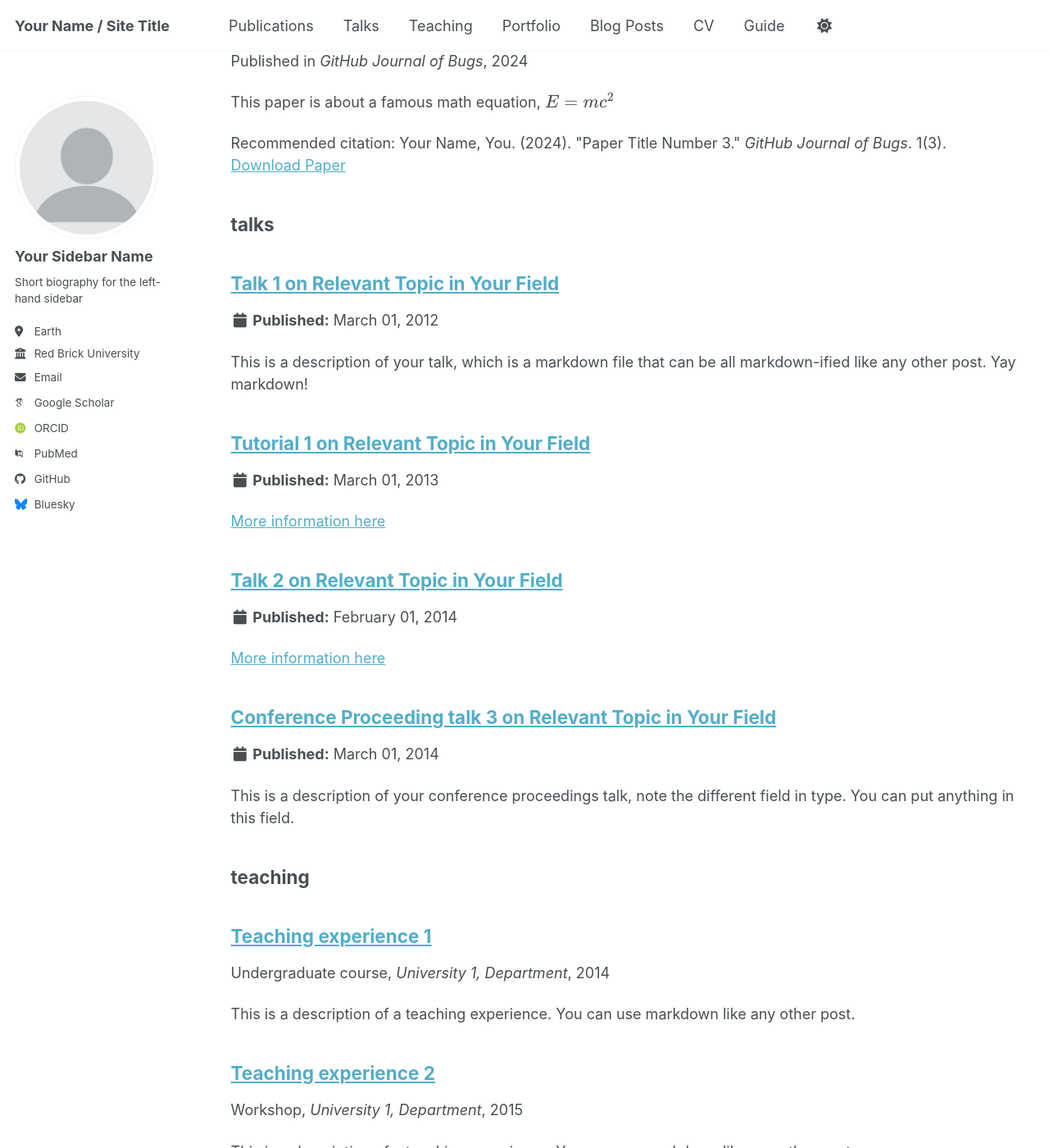
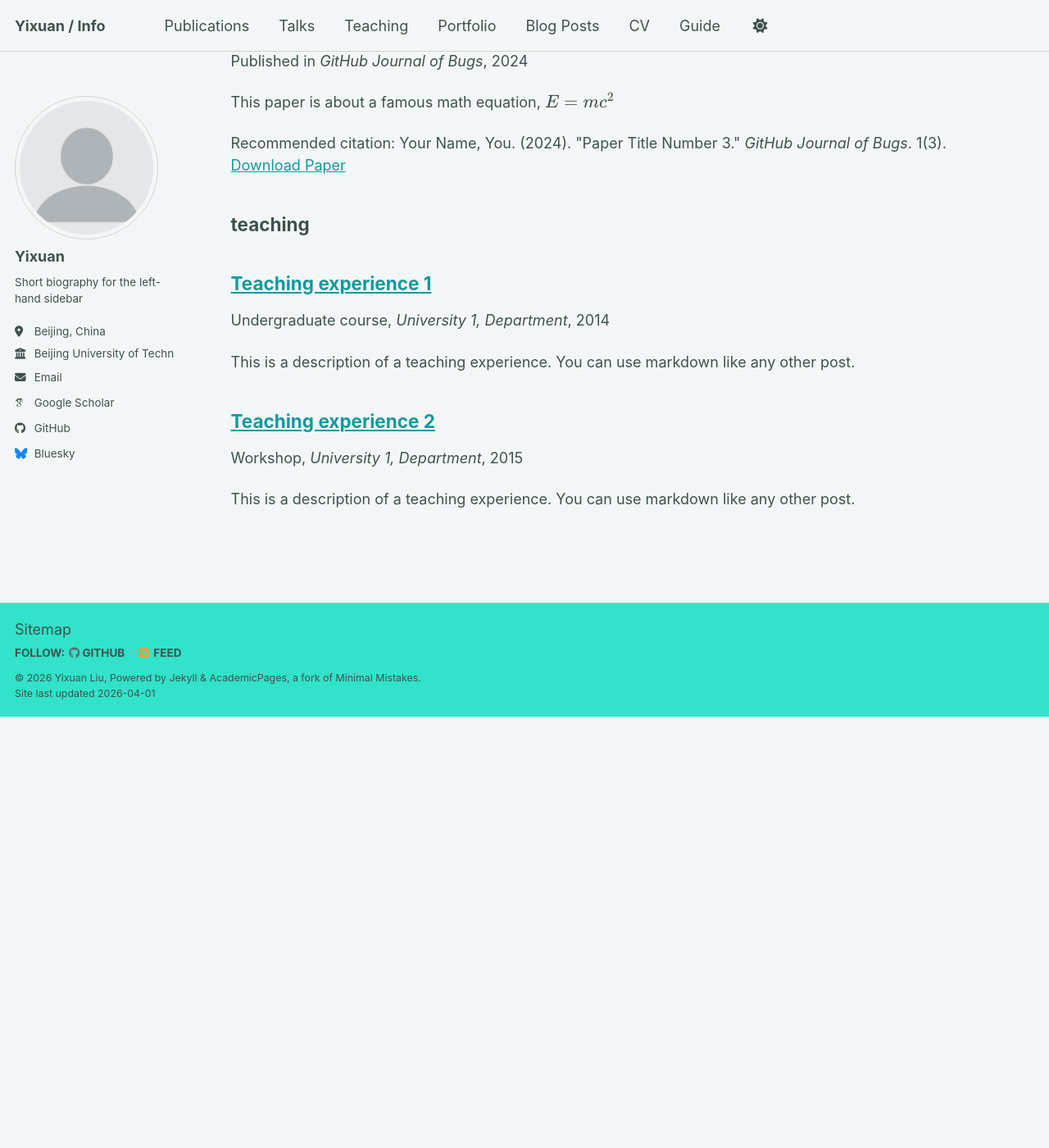
Before and after one commit to yixuanLL/yixuanll.github.io, a Jekyll site: the page built from _pages/sitemap.md, in a window 1280 px wide and 1400 px high, scrolled down 4974 px. Shown: the whole window at 82% size. Built offline with Jekyll 4.4.1, drawn with Linux system fonts in a browser that asks for light colours; some web fonts are replaced; a script bundle is joined from its source files by our own code; library files that are not in the unit come from our copies; after the commit the page ends 5848 px from its top, so only the background shows below that; some of the changed text lies outside the part shown.

Commit message:
Update personal information in _config.yml

```diff
--- a/_config.yml
+++ b/_config.yml
@@ -8,12 +8,12 @@
 
 # Basic Site Settings
 locale                   : "en-US"
-site_theme               : "default" # The available themes options are "default", "air", "sunrise", "mint", "dirt" and "contrast"
-title                    : "Your Name / Site Title"
+site_theme               : "mint" # The available themes options are "default", "air", "sunrise", "mint", "dirt" and "contrast"
+title                    : "Yixuan / Info"
 title_separator          : "-"
-name                     : &name "Your Name"
+name                     : &name "Yixuan Liu"
 description              : &description "Your Name's academic portfolio"   # Update this with a general description of your site, this is the default if not overridden by a page
-url                      : https://academicpages.github.io # The base hostname & protocol for your site e.g. "https://[your GitHub username].github.io",
+url                      : https://yixuanll.github.io # The base hostname & protocol for your site e.g. "https://[your GitHub username].github.io",
                                                            # or if you already have some other page hosted on Github then use "https://[your GitHub username].github.io/[Your Repo Name]"
 baseurl                  : "" # the subpath of your site, e.g. "/blog"
 repository               : "academicpages/academicpages.github.io"
@@ -24,24 +24,24 @@ repository               : "academicpages/academicpages.github.io"
 author:
   # Biographic information
   avatar           : "profile.png"
-  name             : "Your Sidebar Name"
+  name             : "Yixuan"
   pronouns         : # example: "she/her"
   bio              : "Short biography for the left-hand sidebar"
-  location         : "Earth"
-  employer         : "Red Brick University"
+  location         : "Beijing, China"
+  employer         : "Beijing University of Technology"
   uri              : # URL
-  email            : "none@example.org"
+  email            : "liuyx@bjut.edu.cn"
 
   # Academic websites
   academia         : # URL
   arxiv            : # URL - Update with the correct link to your profile
-  googlescholar    : "https://scholar.google.com/citations?user=PS_CX0AAAAAJ"
+  googlescholar    : "https://scholar.google.com/citations?user=Kbzl2aUAAAAJ&hl=zh-CN"
   inspire-hep      : # URL
   impactstory      : # URL
-  orcid            : "https://orcid.org/yourorcidurl"
+  orcid            : # "https://orcid.org/yourorcidurl"
   semantic         : # URL
   ssrn             : # URL
-  pubmed           : "https://www.ncbi.nlm.nih.gov/pubmed/?term=john+snow"
+  pubmed           : # "https://www.ncbi.nlm.nih.gov/pubmed/?term=john+snow"
   researchgate     : # URL
   scopus           : # URL
   zotero           : # URL
@@ -83,13 +83,13 @@ author:
   zhihu            : # Username
 
 # Publication Category - The following the list of publication categories and their headings
-publication_category:
-  books:
-    title: 'Books'
-  manuscripts:
-    title: 'Journal Articles'
-  conferences:
-    title: 'Conference Papers'
+#publication_category:
+#  books:
+#    title: 'Books'
+#  manuscripts:
+#    title: 'Journal Articles'
+#  conferences:
+#    title: 'Conference Papers'
 
 # Site Settings
 teaser                   :  # filename of teaser fallback teaser image placed in /images/ for social media previews
@@ -231,7 +231,7 @@ collections:
     output: true
     permalink: /:collection/:path/
   talks:
-    output: true
+    output: false
     permalink: /:collection/:path/
 
 
```
